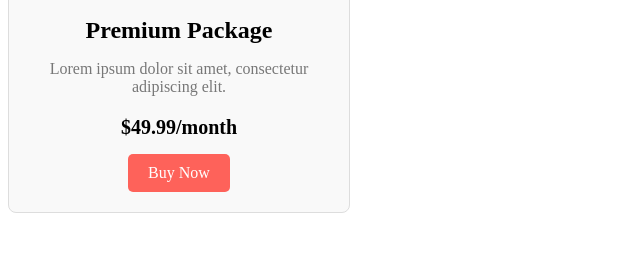
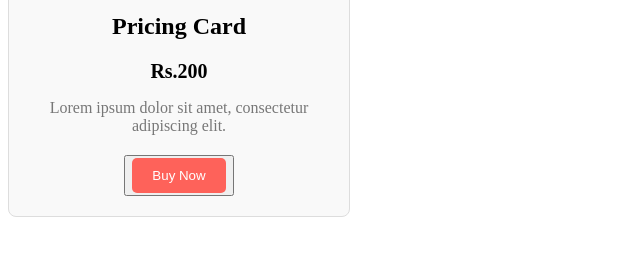
Before and after one commit to acciojob/pricing-card-navneet-chugh, a website: page main.html in a window 1280 px wide. Shown: the part 132-388 px from the top of the page, without its empty margins (0-640 px from the left). Drawn offline with Linux system fonts and the light colour scheme.

Commit message:
created a submission

```diff
--- a/main.html
+++ b/main.html
@@ -10,10 +10,11 @@
 	<!-- the entire body must be written by student -->
 	<div class="pricing-card">
   <img src="https://images.pexels.com/photos/850359/pexels-photo-850359.jpeg?cs=srgb&dl=pexels-jess-bailey-designs-850359.jpg&fm=jpg" alt="Flower" class="flower-image">
-  <h2 class="pricing-title">Premium Package</h2>
+  <h1 class="pricing-title">Pricing Card</h1>
+		<p class="pricing-price">Rs.200</p>
   <p class="pricing-description">Lorem ipsum dolor sit amet, consectetur adipiscing elit.</p>
-  <p class="pricing-price">$49.99/month</p>
-  <a href="#" class="pricing-btn">Buy Now</a>
+
+  <button class="button"><a href="#" class="pricing-btn">Buy Now</a></button>
 </div>
 
     <script type="text/javascript" src="./script.js">
```
